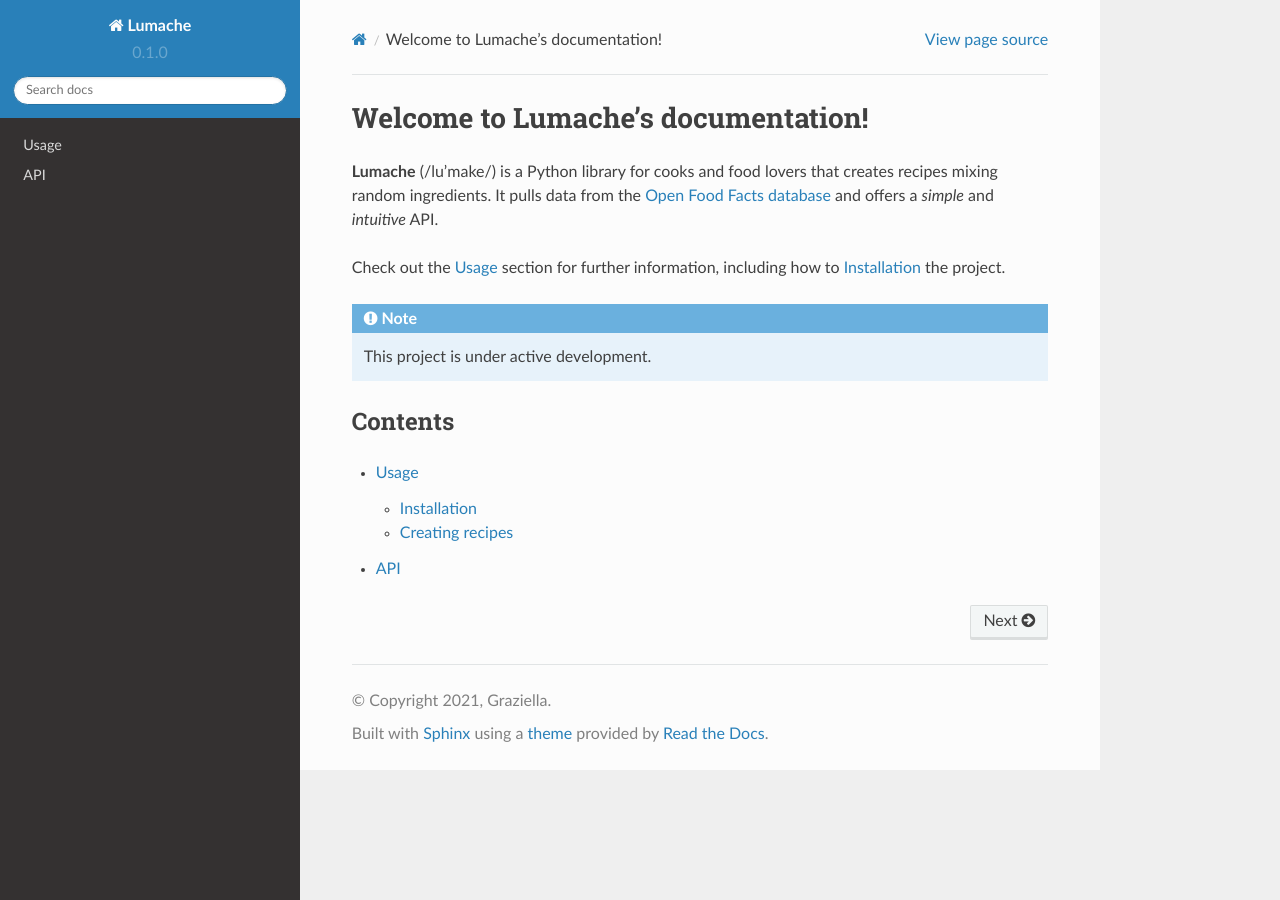
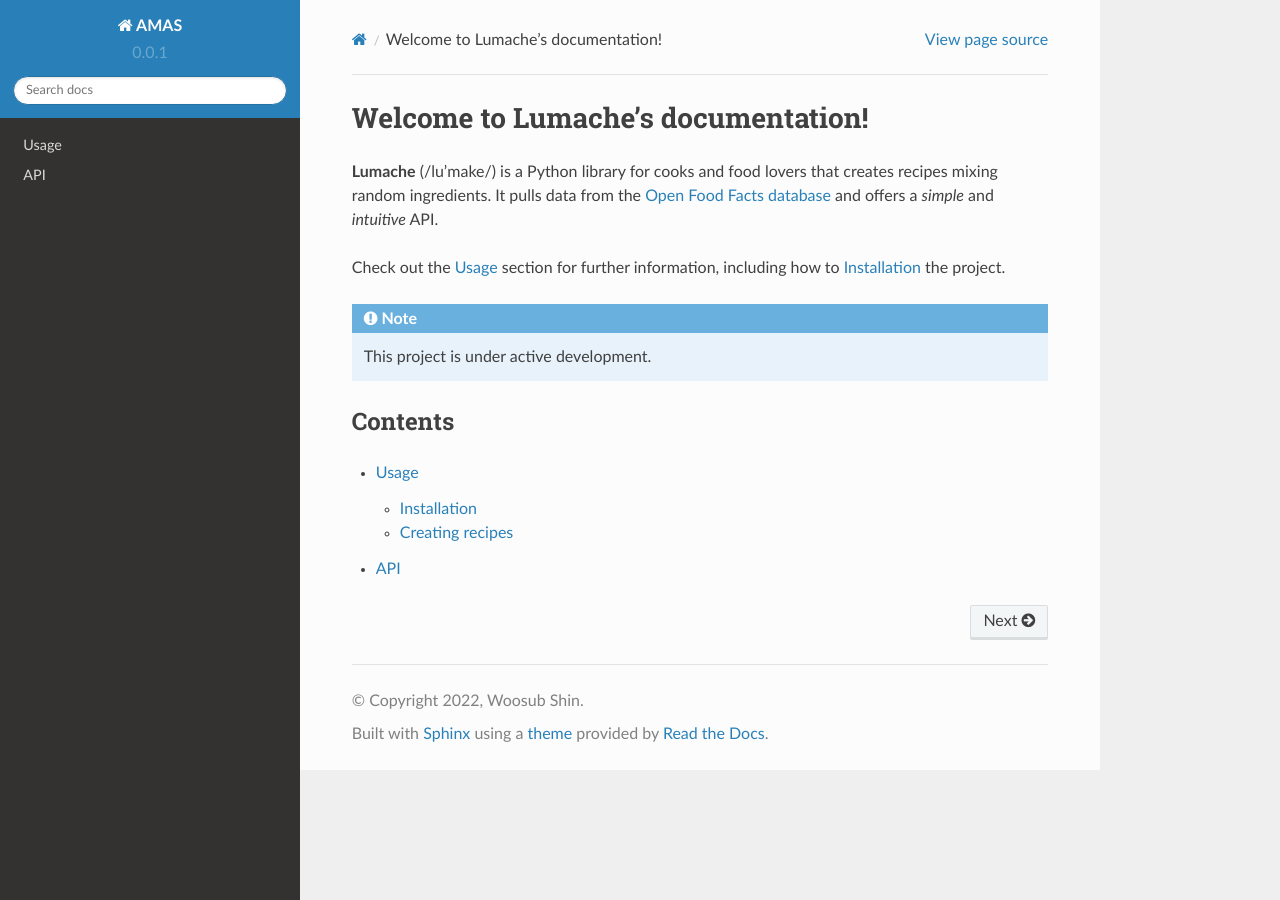
Before and after one commit to sys-bio/AMAS, a Sphinx documentation site: the page built from docs/source/index.rst, in a window 1280 px wide. Built offline with Sphinx 7.4.7 and the Read the Docs theme 2.0.0, drawn with Linux system fonts in a browser that asks for light colours; the version number is read from the project's files by our own code.

Commit message:
updated conf.py

```diff
--- a/docs/source/conf.py
+++ b/docs/source/conf.py
@@ -2,14 +2,15 @@
 
 # -- Project information
 
-project = 'Lumache'
-copyright = '2021, Graziella'
-author = 'Graziella'
+project = 'AMAS'
+copyright = '2022, Woosub Shin'
+author = 'Woosub Shin'
 
-release = '0.1'
-version = '0.1.0'
+release = '0.0.1'
 
 # -- General configuration
+
+sys.path.insert(0, os.path.abspath('../..'))
 
 extensions = [
     'sphinx.ext.duration',
```
